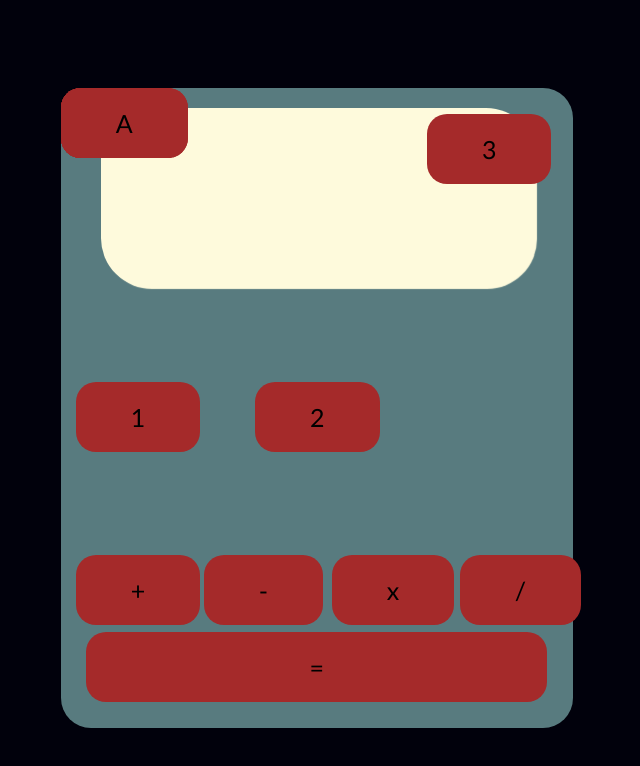
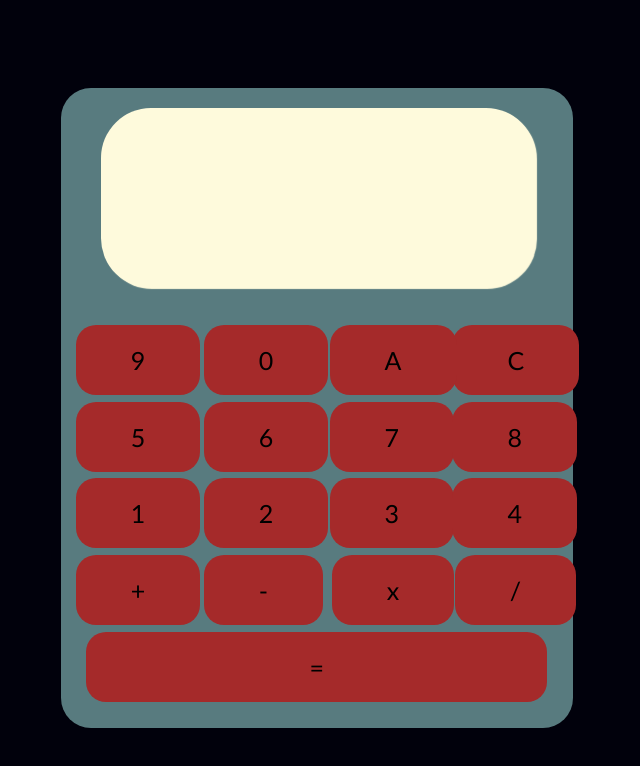
Before and after one commit to AdryanMiller/Calculadora, a plain HTML site: page index.html in a window 1280 px wide. Shown: the whole page, without its empty margins (336-976 px from the left). Drawn offline with Linux system fonts and the light colour scheme.

Commit message:
Update css.css

```diff
--- a/css.css
+++ b/css.css
@@ -19,6 +19,10 @@ body {
     border-radius: 30px;
 
 
+}
+.calculadora:hover
+{
+    box-shadow: 1px 1px 15px #5f8488;
 }
 .botao {
     position: absolute;
@@ -92,14 +96,30 @@ body {
 #op4 {
     position: absolute;
     top: 73%;
-    left: 75%;
+    left: 74%;
     margin-left: 15px;
+}
+
+#op5
+{
+    position: absolute;
+    top: 37%;
+    left: 76.5%;
+    margin-left: 15px 0 0 15px;
+}
+
+#op6
+{
+    position: absolute;
+    top: 37%;
+    left: 52.5%;
+    margin-left: 15px 0 0 15px;
 }
 
 #pri
 {
     position: absolute;
-    top: 46%;
+    top: 61%;
     left: 0;
     margin-left: 15px;
 }
@@ -107,25 +127,78 @@ body {
 #segun
 {
     position: absolute;
-    top: 46%;
-    left: 35%;
+    top: 61%;
+    left: 25%;
     margin-left: 15px;
 }
 
 #ter
 {
     position: absolute;
-    top: 4%;
-    left: 71.5%;
+    top: 61%;
+    left: 52.5%;
     margin-left: 15px 0 0 15px;
 }
 
 #quar
 {
-
+    position: absolute;
+    top: 61%;
+    left: 76.5%;
+    margin-left: 15px 0 0 15px;
 }
 
 #qui
 {
+    position: absolute;
+    top: 49%;
+    left: 0;
+    margin-left: 15px;
 
 }
+
+#sex
+{
+    position: absolute;
+    top: 49%;
+    left: 25%;
+    margin-left: 15px;
+
+}
+
+
+#se
+{
+    position: absolute;
+    top: 49%;
+    left: 52.5%;
+    margin-left: 15px 0 0 15px;
+}
+
+
+#oi
+{
+    position: absolute;
+    top: 49%;
+    left: 76.5%;
+    margin-left: 15px 0 0 15px;
+
+}
+
+
+#no
+{
+    position: absolute;
+    top: 37%;
+    left: 0;
+    margin-left: 15px;
+}
+
+#ze
+{
+    position: absolute;
+    top: 37%;
+    left: 25%;
+    margin-left: 15px;
+
+}
```
